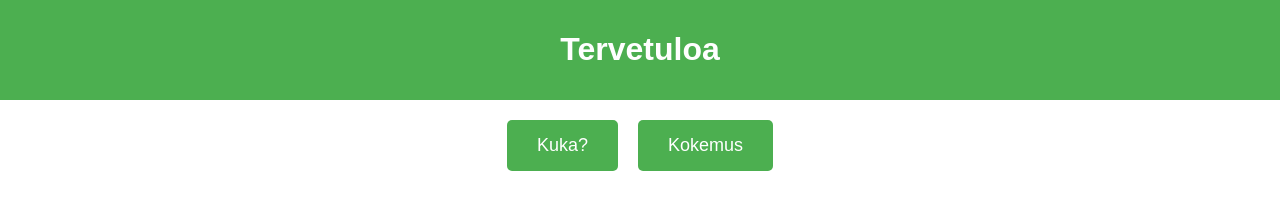
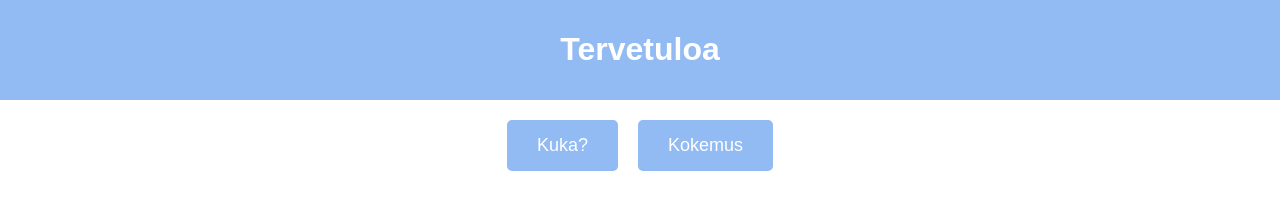
Before and after one commit to TRcourseacc/netticv, a plain HTML site: page index.html in a window 1280 px wide. Drawn offline with Linux system fonts and the light colour scheme.

Commit message:
värit muutettu

```diff
--- a/styles.css
+++ b/styles.css
@@ -6,7 +6,7 @@ body {
 }
 
 header {
-    background-color: #4CAF50;
+    background-color: #92BAF3;
     color: white;
     padding: 10px 0;
 }
@@ -42,7 +42,7 @@ main {
 .btn, .btn-nav {
     text-decoration: none;
     padding: 15px 30px;
-    background-color: #4CAF50;
+    background-color: #92BAF3;
     color: white;
     font-size: 18px;
     border-radius: 5px;
@@ -50,7 +50,7 @@ main {
 }
 
 .btn:hover, .btn-nav:hover {
-    background-color: #45a049;
+    background-color: #92BAF3;
 }
 
 @media only screen and (max-width: 600px) {
```
